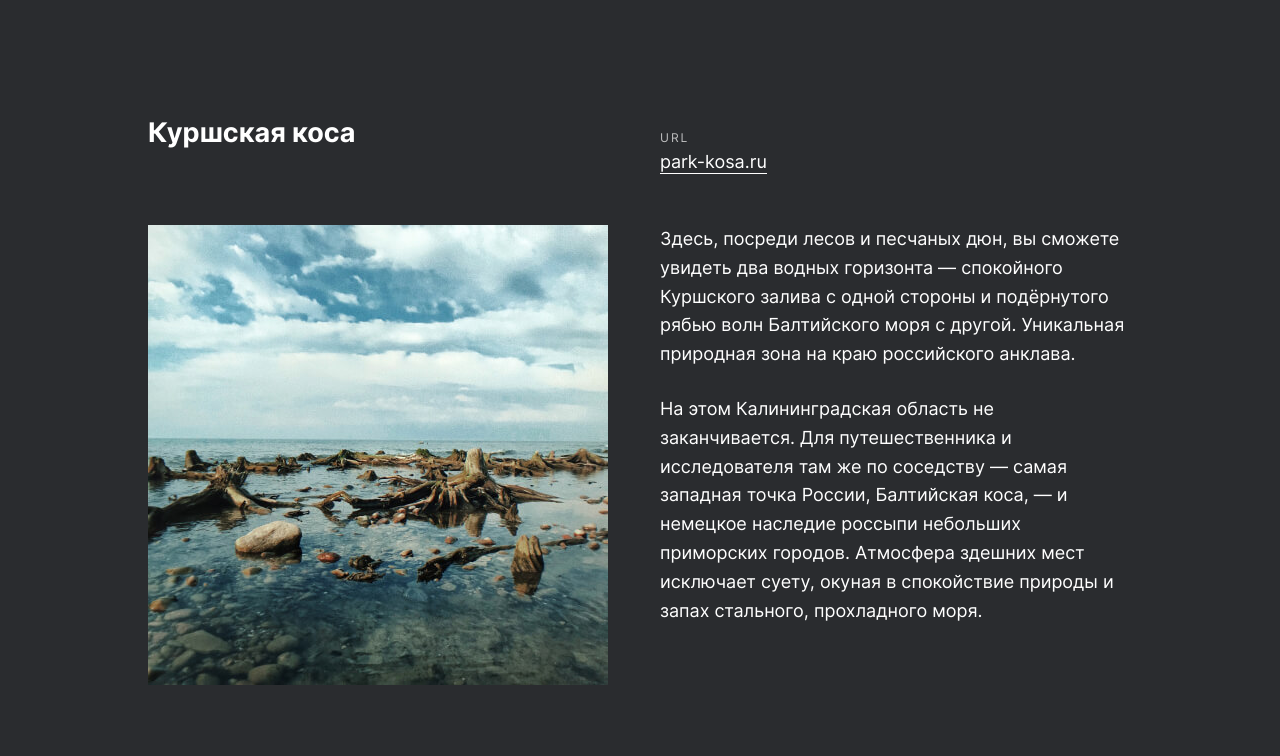
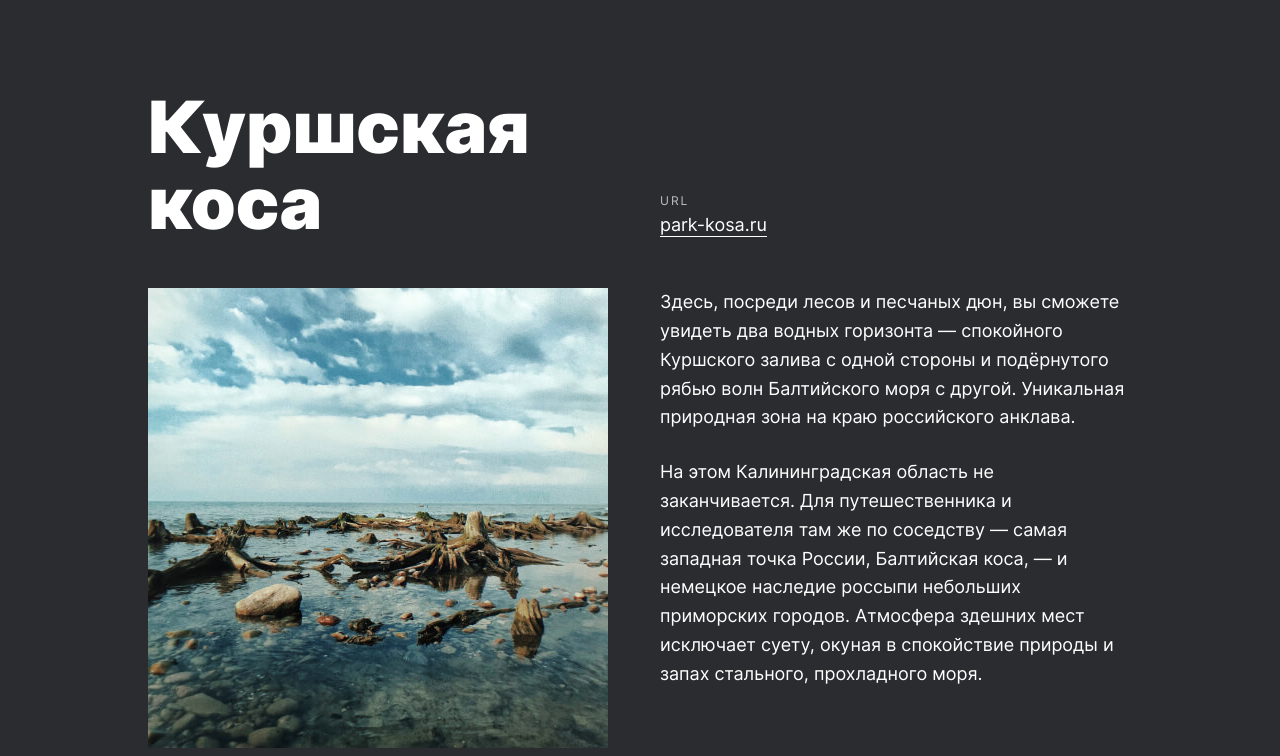
Before and after one commit to Shekko777/russian-travel, a plain HTML site: page index.html in a window 1280 px wide. Shown: the part 2204-2960 px from the top of the page. Drawn offline with Linux system fonts and the light colour scheme; files whose address does not match are found by name.

Commit message:
Исправил ошибку со шрифтами в places

```diff
--- a/pages/index.css
+++ b/pages/index.css
@@ -35,7 +35,7 @@
 @import url(../blocks/places/places.css);
 @import url(../blocks/places/__list/places__list.css);
 @import url(../blocks/places/__item/places__item.css);
-@import url(..blocks/places/__title/places__title.css);
+@import url(../blocks/places/__title/places__title.css);
 @import url(../blocks/places/__website-wrapper/places__website-wrapper.css);
 @import url(../blocks/places/__website/places__website.css);
 @import url(../blocks/places/__image/places__image.css);
```
